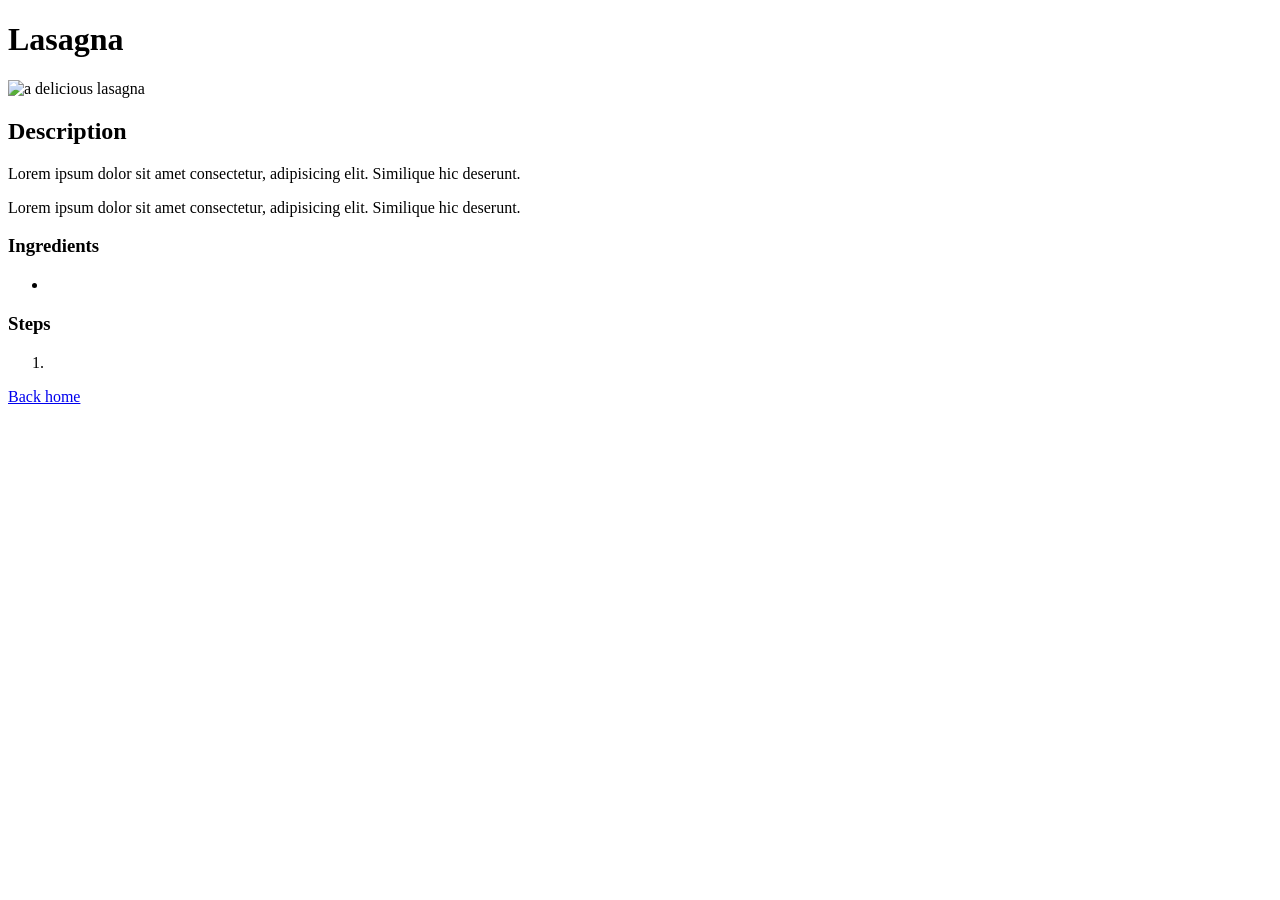
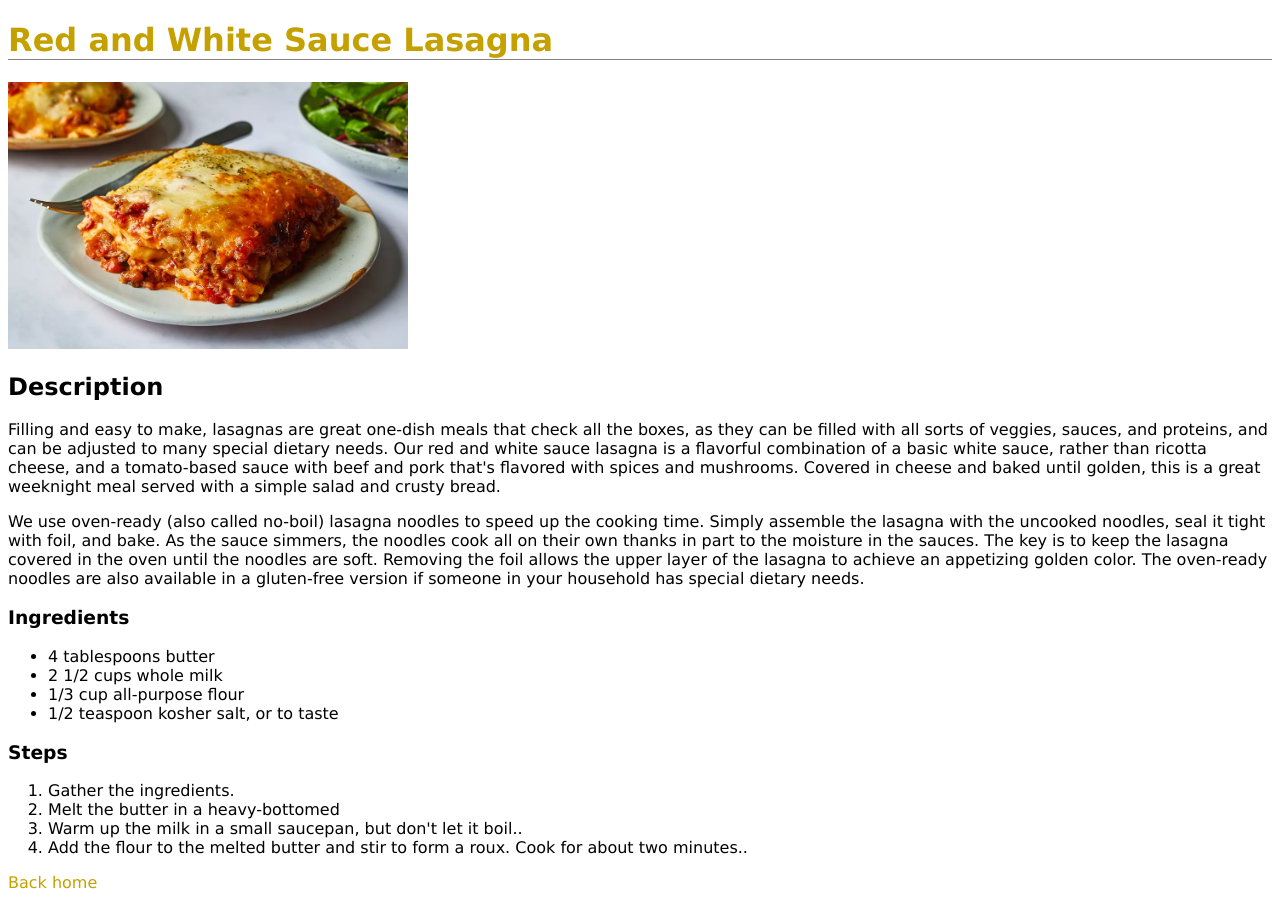
Before and after one commit to radionesh/odin-recipes, a plain HTML site: page recipes/lasagna.html in a window 1280 px wide. Before the commit the page ends 800 px from the top, so only its background shows below. Drawn offline with Linux system fonts and the light colour scheme.

Commit message:
created links, uploaded image, and styled with css

```diff
--- a/recipes/lasagna.html
+++ b/recipes/lasagna.html
@@ -4,25 +4,30 @@
     <meta charset="UTF-8">
     <meta http-equiv="X-UA-Compatible" content="IE=edge">
     <meta name="viewport" content="width=device-width, initial-scale=1.0">
+    <link rel="stylesheet" href="../styles/style.css">
     <title>Lasagna</title>
 </head>
 <body>
-    <h1>Lasagna</h1>
-    <img src="" alt="a delicious lasagna">
+    <h1>Red and White Sauce Lasagna</h1>
+    <img class="recipe-img" src="../images/lasagna.webp" alt="a delicious lasagna">
     <h2>Description</h2>
-    <p>Lorem ipsum dolor sit amet consectetur, adipisicing elit.
-        Similique  hic deserunt.
+    <p>Filling and easy to make, lasagnas are great one-dish meals that check all the boxes, as they can be filled with all sorts of veggies, sauces, and proteins, and can be adjusted to many special dietary needs. Our red and white sauce lasagna is a flavorful combination of a basic white sauce, rather than ricotta cheese, and a tomato-based sauce with beef and pork that's flavored with spices and mushrooms. Covered in cheese and baked until golden, this is a great weeknight meal served with a simple salad and crusty bread.
     </p>
-    <p>Lorem ipsum dolor sit amet consectetur, adipisicing elit.
-        Similique  hic deserunt.
+    <p>We use oven-ready (also called no-boil) lasagna noodles to speed up the cooking time. Simply assemble the lasagna with the uncooked noodles, seal it tight with foil, and bake. As the sauce simmers, the noodles cook all on their own thanks in part to the moisture in the sauces. The key is to keep the lasagna covered in the oven until the noodles are soft. Removing the foil allows the upper layer of the lasagna to achieve an appetizing golden color. The oven-ready noodles are also available in a gluten-free version if someone in your household has special dietary needs.
     </p>
     <h3>Ingredients</h3>
     <ul>
-        <li></li>
+        <li>4 tablespoons butter</li>
+        <li>2 1/2 cups whole milk</li>
+        <li>1/3 cup all-purpose flour</li>
+        <li>1/2 teaspoon kosher salt, or to taste</li>
     </ul>
     <h3>Steps</h3>
     <ol>
-        <li></li>
+        <li>Gather the ingredients.</li>
+        <li>Melt the butter in a heavy-bottomed</li>
+        <li>Warm up the milk in a small saucepan, but don't let it boil..</li>
+        <li>Add the flour to the melted butter and stir to form a roux. Cook for about two minutes..</li>
     </ol>
     <a href="../index.html">Back home</a>
 </body>
--- /dev/null
+++ b/styles/style.css
@@ -0,0 +1,26 @@
+* {
+    font-family: Verdana, sans-serif;
+}
+
+a {
+    text-decoration: none;
+    color :rgb(197, 161, 0);
+    cursor : pointer;
+}
+
+a:hover {
+    color: grey;
+}
+
+h1 {
+    color: rgb(197, 161, 0);
+    border-bottom: 1px solid grey;
+}
+.menu {
+    list-style: none;
+}
+
+.recipe-img {
+    width: 400px;
+    height: auto;
+}
```
Also changed, not shown: index.html (+2 -1 lines), recipes/bolognese.html (+1 -0 lines), recipes/pizza.html (+1 -0 lines), images/lasagna.webp (added), 1 other file.
